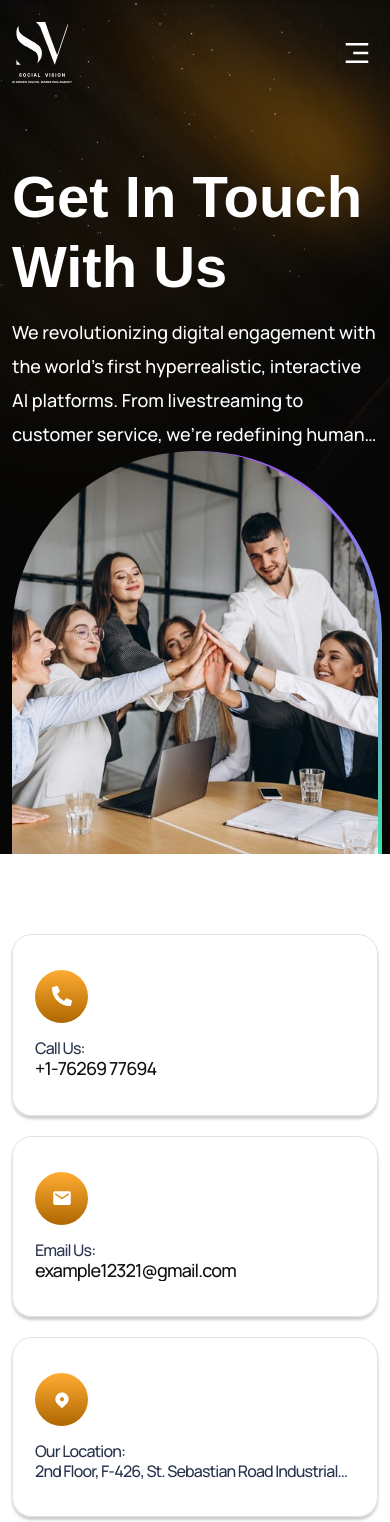
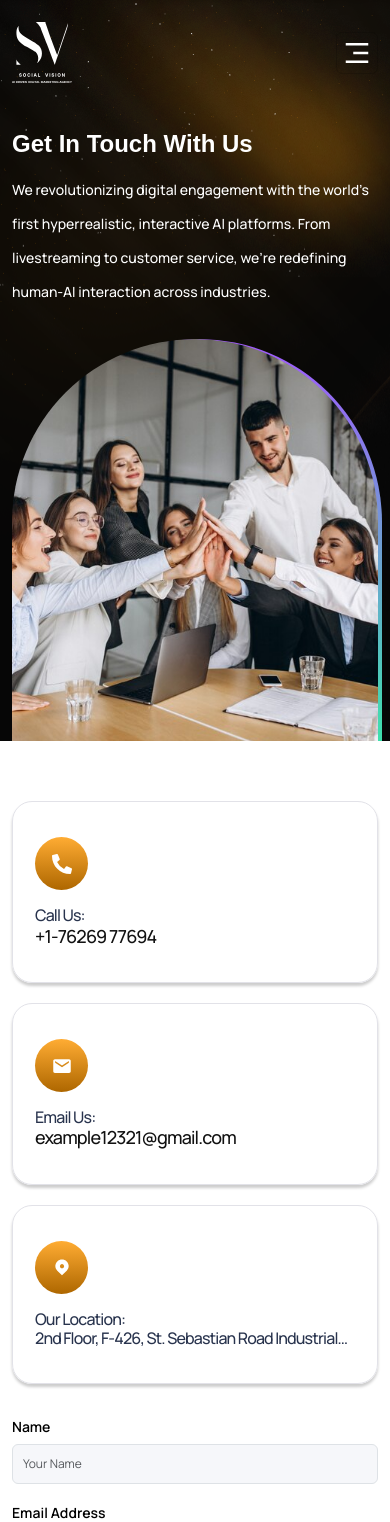
Before and after one commit to MohamadAdil/socialvision, a Next.js app: page /contact-us in a window 390 px wide. Shown: the top 1522 px of the page. Built offline with nearby package versions, Linux system fonts and the light colour scheme; a web font is replaced by a local one.

Commit message:
'16-04-2025'

```diff
--- a/src/app/components/contact/FormSc.jsx
+++ b/src/app/components/contact/FormSc.jsx
@@ -13,7 +13,7 @@ const FormSc = () => {
     <div className="FormSc">
       <div className="container">
         <div className="row">
-          <div className="col-lg-5">
+          <div className="col-md-5">
             <motion.div
               initial={{ opacity: 0, y: 50 }}
               whileInView={{ opacity: 1, y: 0 }} // Animation triggered when element comes into view
@@ -45,7 +45,7 @@ const FormSc = () => {
             </motion.div>
           </div>
 
-          <div className="col-lg-7">
+          <div className="col-md-7">
             <motion.div
               initial={{ opacity: 0, y: 50 }}
               whileInView={{ opacity: 1, y: 0 }} // Animation triggered when element comes into view
--- a/src/app/styles/responsive.css
+++ b/src/app/styles/responsive.css
@@ -81,19 +81,34 @@
     padding: 200px 0 50px;
   }
 
+  .InnerHero {
+    padding-top: 130px;
+  }
+  .InnerHero .row .col-md-6:first-child {
+    margin-bottom: 30px;
+  }
+.FormSc  .row .col-md-5 {
+  margin-bottom: 30px;
+}
+.InnerHeroImg{
+  margin: 0 auto;
+}
   .HeroBanner .heading-wrap h1,
   .OptimizeFormSc h2,
   .WhyUs .heading-wrap h2,
   .OurIndustries h2,
   .OurTestimonials h2,
-  .GrowTogether-wrap h2 {
+  .GrowTogether-wrap h2,
+  .InnerHeroText h1,
+  .ArticleSc h2 {
     font-size: 34px;
   }
 
   .HeroBanner .heading-wrap p,
   .OptimizeFormSc p,
   .WhyUs .heading-wrap p,
-  .GrowTogether-wrap p {
+  .GrowTogether-wrap p,
+  .InnerHeroText p {
     font-size: 16px;
   }
 
@@ -110,7 +125,9 @@
   .WhyUs,
   .OurIndustries,
   .OurTestimonials,
-  .GrowTogether {
+  .GrowTogether,
+  .FormSc,
+  .ArticleSc {
     padding: 60px 0;
   }
 
@@ -155,7 +172,9 @@
   .WhyUs .heading-wrap h2,
   .OurIndustries h2,
   .OurTestimonials h2,
-  .GrowTogether-wrap h2 {
+  .GrowTogether-wrap h2,
+  .InnerHeroText h1,
+  .ArticleSc h2 {
     font-size: 24px;
   }
 
@@ -164,7 +183,8 @@
   .WhyUs .heading-wrap p,
   .GrowTogether-wrap p,
   .whyus-card-item p,
-  .bottom-ft p {
+  .bottom-ft p,
+  .InnerHeroText p {
     font-size: 14px;
   }
 
```
